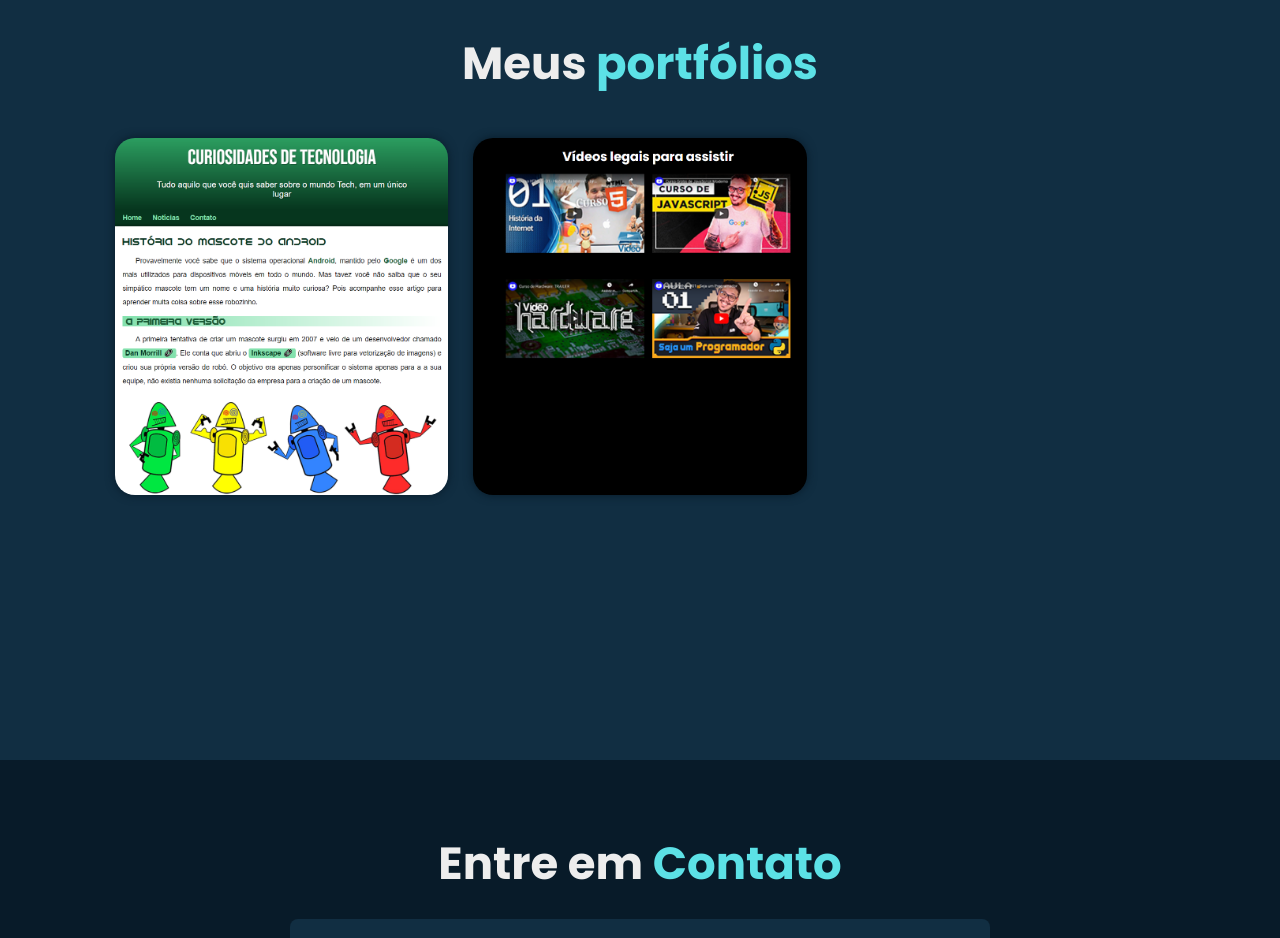
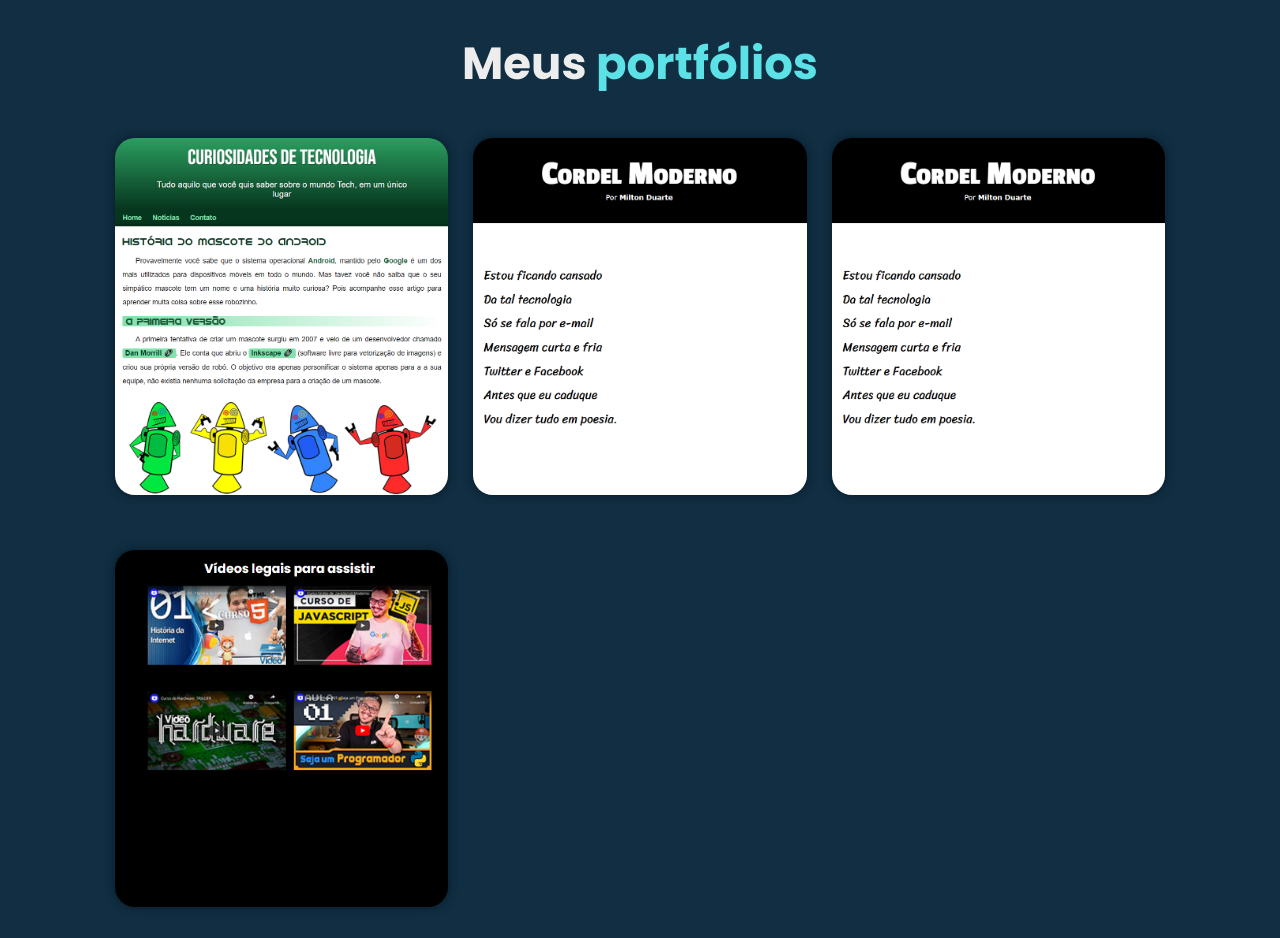
Before and after one commit to Felipe1349/atividade-pratica-Felipe-Oliveira-dos-Santos, a plain HTML site: page index.html in a window 1280 px wide. Shown: the part 2440-3378 px from the top of the page. Drawn offline with nearby package versions, Linux system fonts and the light colour scheme.

Commit message:
testando

```diff
--- a/index.html
+++ b/index.html
@@ -112,7 +112,23 @@
                 </div>
             </div>
 
+            <div class="portfolio-box">
+                <img src="img/portfolio2.png" alt="">
+                <div class="portfolio-layer">
+                    <h4>Projeto 2</h4>
+                    <p>Cordel Moderno</p>
+                    <a href="https://felipe1349.github.io/projeto-cordel/" target="_blank"><i class='bx bx-link-external'></i></a>
+                </div>
+            </div>
 
+            <div class="portfolio-box">
+                <img src="img/portfolio2.png" alt="">
+                <div class="portfolio-layer">
+                    <h4>Projeto 2</h4>
+                    <p>Cordel Moderno</p>
+                    <a href="https://felipe1349.github.io/projeto-cordel/" target="_blank"><i class='bx bx-link-external'></i></a>
+                </div>
+            </div>
 
             <div class="portfolio-box">
                 <img src="img/portfolio3.png" alt="">
```
